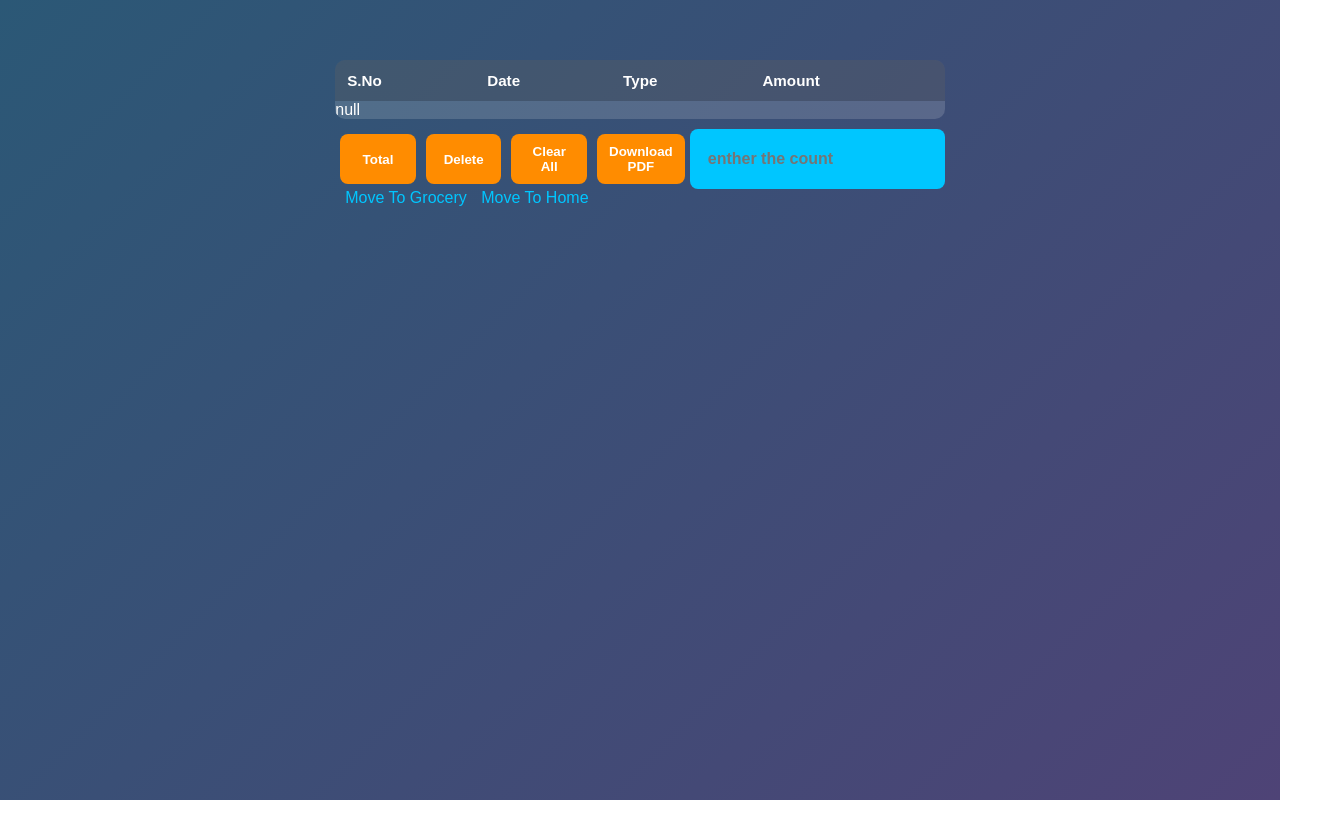
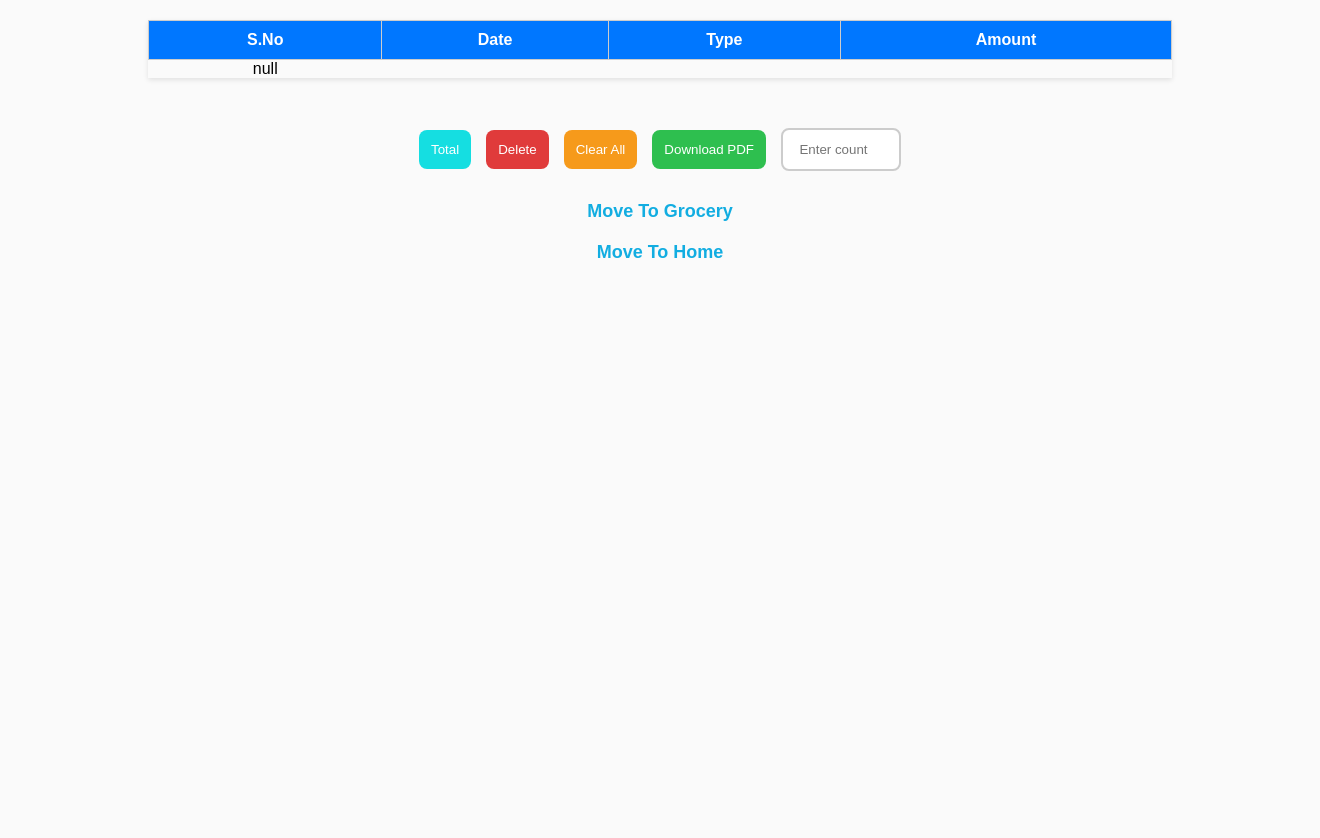
Before and after one commit to P-dev-pixel/Finance-Tracker, a plain HTML site: page room.html in a window 1280 px wide. Shown: the whole page, 1320 px wide, since content can reach past the window. Before the commit the page ends 800 px from the top, so only its background shows below. Drawn offline with nearby package versions, Linux system fonts and the light colour scheme.

Commit message:
FEAT:RoomStyle

```diff
--- a/room.html
+++ b/room.html
@@ -1,171 +1,137 @@
 <html lang="en">
 <head>
-    <meta charset="UTF-8">
-    <meta name="viewport" content="width=device-width, initial-scale=1.0">
-    <title>Document</title>
+  <meta charset="UTF-8" />
+  <meta name="viewport" content="width=device-width, initial-scale=1.0" />
+  <title>Room Rent</title>
   <style>
     /* ===== Global Styles ===== */
-* {
+    body {
       margin: 0;
-  padding: 0;
-  box-sizing: border-box;
-  font-family: "Poppins", sans-serif;
+      background-color: #fafafa;
+      font-family: Arial, sans-serif;
     }
 
-body {
-  background: linear-gradient(135deg, #2b5876, #4e4376);
-  color: #fff;
+    /* ===== Container ===== */
+    #container {
+      display: flex;
+      flex-direction: column;
+      align-items: center;
+      justify-content: flex-start;
+      width: 100%;
       min-height: 100vh;
-  display: flex;
-  justify-content: center;
-  align-items: flex-start;
-  padding: 40px 15px;
-}
-
-/* ===== Main Container ===== */
-.container {
-  width: 100%;
-  max-width: 600px;
-  background: rgba(255, 255, 255, 0.1);
-  backdrop-filter: blur(10px);
-  border-radius: 15px;
-  padding: 25px 30px;
-  box-shadow: 0 4px 20px rgba(0, 0, 0, 0.2);
-}
-
-/* ===== Header ===== */
-.container h2 {
-  text-align: center;
-  margin-bottom: 20px;
-  font-size: 1.6rem;
-  letter-spacing: 1px;
-}
-
-/* ===== Input Area ===== */
-.input-area {
-  display: flex;
-  gap: 10px;
-  margin-bottom: 20px;
-}
-a{
-  color: #00c6ff;
-  text-decoration: none;
-  margin-left: 10px;
-}
-a:hover{
-  color: #0094cc;
-}
-
- input {
-  flex: 1;
-  padding: 10px 14px;
-  border: none;
-  border-radius: 8px;
-  outline: none;
-  font-size: 1rem;
-}
-
-#splitRoom  {
-  background-color: #00c6ff;
-  border: none;
-  color: #fff;
-  font-weight: bold;
-  border-radius: 8px;
-  padding: 10px 18px;
-  cursor: pointer;
-  transition: 0.2s;
-}
-
- #splitRoom:hover {
-  background-color: #0094cc;
-}
-
-/* ===== Button Group ===== */
-#roomControls {
-  display: flex;
-  justify-content: space-between;
-  margin-top: 10px;
-}
-
-#roomControls button {
-  flex: 1;
-  margin: 5px;
-  background-color: #ff8c00;
-  border: none;
-  color: #fff;
-  padding: 10px 12px;
-  border-radius: 8px;
-  font-weight: bold;
-  cursor: pointer;
-  transition: 0.3s;
-}
-
- #roomControls:hover {
-  background-color: #e67600;
+      padding: 20px;
     }
 
     /* ===== Table ===== */
     table {
-  width: 100%;
       border-collapse: collapse;
-  margin-top: 20px;
-  background: rgba(255, 255, 255, 0.15);
-  border-radius: 10px;
-  overflow: hidden;
+      margin-bottom: 30px;
+      text-align: center;
+      border-color: white;
+      width: 80%;
+      box-shadow: 0 2px 5px rgba(0, 0, 0, 0.1);
     }
 
     th, td {
-  padding: 12px;
-  text-align: left;
-  font-size: 0.95rem;
+      border: 1px solid #ccc;
+      padding: 10px;
     }
 
     th {
-  background: rgba(0, 0, 0, 0.2);
+      background-color: #0077ff;
+      color: white;
     }
 
-tr:nth-child(even) {
-  background: rgba(255, 255, 255, 0.05);
+    td {
+      background-color: #f0f0f0;
     }
 
-/* ===== Alert Message ===== */
-.alert {
-  background: rgba(255, 0, 0, 0.7);
-  padding: 10px;
+    /* ===== Control Buttons ===== */
+    #roomControls {
+      display: flex;
+      justify-content: center;
+      align-items: center;
+      flex-wrap: wrap;
+      gap: 15px;
+      width: 100%;
+      margin: 20px 0;
+    }
+
+    #roomControls button,
+    #splitRoom {
       border-radius: 8px;
-  margin-bottom: 10px;
+      border: none;
+      padding: 12px;
+      cursor: pointer;
+    }
+
+    #totalRoom {
+      background-color: #15dee1;
+      color: white;
+    }
+
+    #deleteRoom {
+      background-color: #e03b3b;
+      color: white;
+    }
+
+    #clearRoom {
+      background-color: #f69a1b;
+      color: white;
+    }
+
+    #downloadRoom {
+      background-color: #2ebf4f;
+      color: white;
+    }
+
+    #splitRoom {
+      border: 2px solid #ccc;
+      width: 120px;
       text-align: center;
+      cursor: text;
+    }
+
+    /* ===== Result Section ===== */
+    #result, #shares, #split {
+      text-align: center;
+      margin-top: 10px;
+      color: #333;
+    }
+
+    span {
+      color: green;
       font-weight: bold;
     }
 
-/* ===== Responsive ===== */
-@media (max-width: 600px) {
-  .container {
-    padding: 20px;
+    /* ===== Links ===== */
+    a {
+      color: #12ade1;
+      text-decoration: none;
+      font-size: 18px;
+      font-weight: bold;
+      margin: 10px;
+      transition: 0.3s;
     }
 
-  .input-area {
-    flex-direction: column;
+    a:hover {
+      color: #0077ff;
     }
 
-  .input-area button {
-    width: 100%;
+    /* ===== Responsive ===== */
+    @media (max-width: 768px) {
+      table {
+        width: 95%;
       }
-
-  .btn-group {
-    flex-direction: column;
-  }
-
-  .btn-group button {
-    width: 100%;
+      #splitRoom {
+        width: 180px;
       }
     }
-
   </style>
 </head>
+
 <body>
   <div id="container">
-
     <table id="room">
       <tr>
         <th>S.No</th>
@@ -173,23 +139,28 @@ tr:nth-child(even) {
         <th>Type</th>
         <th>Amount</th>
       </tr>
+    </table>
 
-      </table>
     <div id="roomControls">
       <button id="totalRoom">Total</button>
       <button id="deleteRoom">Delete</button>
       <button id="clearRoom">Clear All</button>
       <button id="downloadRoom">Download PDF</button>
-    <input type="number" id="splitRoom" placeholder="enther the count" />
+      <input type="number" id="splitRoom" placeholder="Enter count" />
     </div>
+
     <a href="grocery.html">Move To Grocery</a>
     <a href="index.html">Move To Home</a>
+
     <h1 id="result"></h1>
     <h1 id="shares"></h1>
     <h1 id="split"></h1>
   </div>
+
+  <!-- JS Libraries -->
   <script src="https://cdnjs.cloudflare.com/ajax/libs/jspdf/2.5.1/jspdf.umd.min.js"></script>
   <script src="https://cdnjs.cloudflare.com/ajax/libs/jspdf-autotable/3.5.23/jspdf.plugin.autotable.min.js"></script>
+
   <script>
     const room = document.getElementById('room');
     const deletRoom = document.getElementById("deleteRoom");
@@ -198,19 +169,11 @@ tr:nth-child(even) {
     const roomRows = room.getElementsByTagName("tr");
     const splitRoom = document.getElementById('splitRoom');
     const shares = document.getElementById('shares');
-        const addUser = document.querySelector('button');
-        const name = localStorage.getItem('Names');
-        console.log("selsect: " , name);
-addUser.addEventListener('click',()=>{
 
-})
-let roomCount =0;
-let groceryCount =0;
-
+    let roomCount = 0;
     const storage = sessionStorage.getItem("List");
 
-
-//total
+    // Total
     totalRoom.addEventListener("click", () => {
       const split = document.getElementById("splitRoom");
       calTotal(room, roomRows, split);
@@ -228,25 +191,22 @@ totalRoom.addEventListener("click", () => {
         const h1 = document.getElementById('container');
         splitCount = parseInt(split.value);
         shares.innerHTML = `Split Amount for ${splitCount} person is: <span>${(sum / splitCount).toFixed(2)}</span>`;
-      // ce.style.marginLeft = "87px";
         h1.appendChild(shares);
       }
       document.getElementById("result").innerHTML = `Total: <span>${sum}</span>`;
-    // document.getElementById('split').innerHTML = `${sum-400}`
     }
 
-//Delete
+    // Delete Row
     deletRoom.addEventListener("click", () => deleteRow(roomRows, "room"));
     function deleteRow(rows, type) {
       if (rows.length > 1) {
         rows[rows.length - 1].remove();
         if (type === "room") roomCount--;
-      else if (type === "grocery") groceryCount--;
       }
     }
-  //Clear All
+
+    // Clear All
     clearRoom.addEventListener("click", () => clearAll(room, "room"));
-
     function clearAll(table, type) {
       let rows = table.querySelectorAll("tr");
       while (rows.length > 1) {
@@ -254,45 +214,38 @@ totalRoom.addEventListener("click", () => {
         rows = table.querySelectorAll("tr");
       }
       if (type === "room") roomCount = 1;
-    else if (type === "grocery") groceryCount = 1;
       document.getElementById("result").innerHTML = "";
     }
 
+    // Load Data
+    room.innerHTML += storage;
 
-console.log("This from add:", storage);
-console.log(typeof(storage))
- room.innerHTML+=storage;
+    // Download PDF
+    const downloadBtn = document.getElementById("downloadRoom");
+    downloadBtn.addEventListener("click", () => downloadPDF());
 
-    const downloadBtn = document.getElementById("downloadRoom");
-
-downloadBtn.addEventListener("click", () => {
- downloadPDF();
-});
     function downloadPDF() {
       const doc = new jspdf.jsPDF();
-
-  // Title
       doc.setFont("helvetica", "bold");
       doc.setFontSize(16);
-  doc.text(" Room Rent", 14, 15);
+      doc.text("Room Rent", 14, 15);
 
-  // Add your table
       doc.autoTable({
         html: '#room',
         startY: 25,
-    theme: 'striped', // can be 'striped', 'grid', or 'plain'
+        theme: 'striped',
         headStyles: {
-      fillColor: [30, 144, 255],   // DodgerBlue
-      textColor: [255, 255, 255],  // White text
+          fillColor: [30, 144, 255],
+          textColor: [255, 255, 255],
           fontStyle: 'bold',
           halign: 'center',
         },
         bodyStyles: {
-      fillColor: [240, 248, 255], // AliceBlue for rows
-      textColor: [50, 50, 50],    // Dark grey text
+          fillColor: [240, 248, 255],
+          textColor: [50, 50, 50],
         },
         alternateRowStyles: {
-      fillColor: [224, 238, 255], // Lighter alternate blue
+          fillColor: [224, 238, 255],
         },
         styles: {
           lineColor: [180, 180, 180],
@@ -301,25 +254,17 @@ function downloadPDF() {
         },
       });
 
-  // Get the end position of the table
       const finalY = doc.lastAutoTable.finalY || 30;
-
-  // Get values from the page
       const total = document.getElementById("result").innerText;
       const split = document.getElementById("shares").innerText;
 
-  // Add totals section
       doc.setFontSize(12);
       doc.setFont("helvetica", "normal");
       doc.text(` ${total}`, 14, finalY + 10);
       doc.text(` ${split}`, 14, finalY + 20);
-
-  // Footer
       doc.setFontSize(10);
       doc.setTextColor(120);
       doc.text("Generated by Room Expense Tracker", 14, finalY + 40);
-
-  // Save the file
       doc.save('room-rent.pdf');
     }
   </script>
```
Lines whose indentation alone changed are shown as unchanged.
